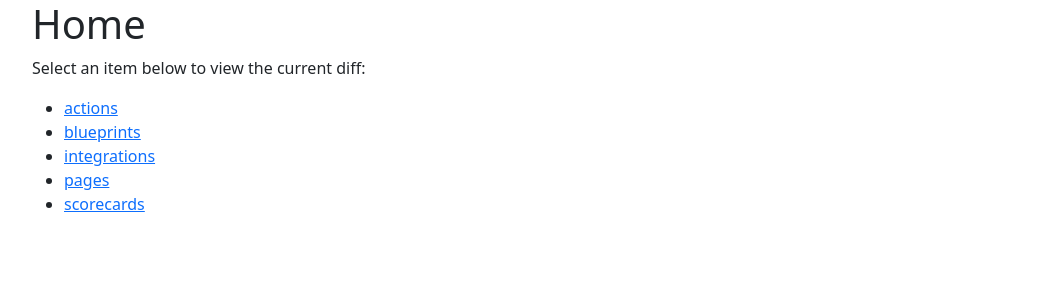
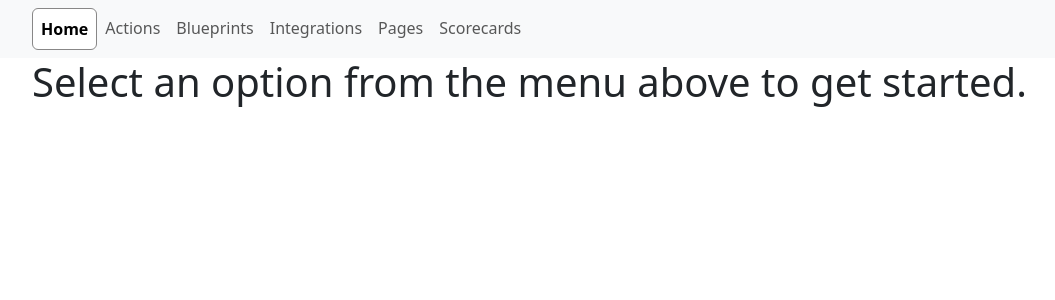
Before and after one commit to reinrl/port_organization_comparison, a React (Vite) app: page / in a window 1280 px wide. Shown: the top 300 px of the page, without its empty margins (50-1105 px from the left). Built offline with nearby package versions, Linux system fonts and the light colour scheme.

Commit message:
Use react-bootstrap navbar for navigation

```diff
--- a/index.html
+++ b/index.html
@@ -11,6 +11,14 @@
       integrity="sha384-SgOJa3DmI69IUzQ2PVdRZhwQ+dy64/BUtbMJw1MZ8t5HZApcHrRKUc4W0kG879m7"
       crossorigin="anonymous"
     />
+    <style>
+      .navbar-nav .nav-link.active {
+        font-weight: bold;
+        background-color: white;
+        border: 1px solid #888787;
+        border-radius: 6px;
+      }
+    </style>
 
     <title>Compare Port Entities</title>
   </head>
--- a/src/App.tsx
+++ b/src/App.tsx
@@ -1,45 +1,78 @@
 import Container from "react-bootstrap/Container";
-import Row from "react-bootstrap/Row";
-import Col from "react-bootstrap/Col";
+import Nav from "react-bootstrap/Nav";
+import Navbar from "react-bootstrap/Navbar";
 import DiffViewerWrapper from "./DiffViewerWrapper";
+import NavBarItem from "./NavBarItem";
 
 export default function App() {
   const urlParams = new URLSearchParams(window.location.search);
   const view = urlParams.get("view");
+  const item = urlParams.get("item");
 
+  let activeKey = "home";
   if (view === "diff") {
-    return <DiffViewerWrapper />;
+    switch (item) {
+      case "actions":
+        activeKey = "actions";
+        break;
+      case "blueprints":
+        activeKey = "blueprints";
+        break;
+      case "integrations":
+        activeKey = "integrations";
+        break;
+      case "pages":
+        activeKey = "pages";
+        break;
+      case "scorecards":
+        activeKey = "scorecards";
+        break;
+      default:
+        activeKey = "home";
+    }
   }
 
   return (
-    <Container>
-      <Row>
-        <Col>
-          <h1>Home</h1>
-        </Col>
-      </Row>
-      <Row>
-        <Col>
-          <p>Select an item below to view the current diff:</p>
-          <ul>
-            <li>
-              <a href="/?view=diff&item=actions">actions</a>
-            </li>
-            <li>
-              <a href="/?view=diff&item=blueprints">blueprints</a>
-            </li>
-            <li>
-              <a href="/?view=diff&item=integrations">integrations</a>
-            </li>
-            <li>
-              <a href="/?view=diff&item=pages">pages</a>
-            </li>
-            <li>
-              <a href="/?view=diff&item=scorecards">scorecards</a>
-            </li>
-          </ul>
-        </Col>
-      </Row>
-    </Container>
+    <>
+      <Navbar expand="lg" className="bg-body-tertiary" sticky="top">
+        <Container>
+          <Nav className="me-auto" activeKey={activeKey}>
+            <NavBarItem eventKey="home" href="/" label="Home" />
+            <NavBarItem
+              eventKey="actions"
+              href="/?view=diff&item=actions"
+              label="Actions"
+            />
+            <NavBarItem
+              eventKey="blueprints"
+              href="/?view=diff&item=blueprints"
+              label="Blueprints"
+            />
+            <NavBarItem
+              eventKey="integrations"
+              href="/?view=diff&item=integrations"
+              label="Integrations"
+            />
+            <NavBarItem
+              eventKey="pages"
+              href="/?view=diff&item=pages"
+              label="Pages"
+            />
+            <NavBarItem
+              eventKey="scorecards"
+              href="/?view=diff&item=scorecards"
+              label="Scorecards"
+            />
+          </Nav>
+        </Container>
+      </Navbar>
+      {view === "diff" ? (
+        <DiffViewerWrapper />
+      ) : (
+        <Container>
+          <h1>Select an option from the menu above to get started.</h1>
+        </Container>
+      )}
+    </>
   );
 }
--- a/src/DiffViewerWrapper.tsx
+++ b/src/DiffViewerWrapper.tsx
@@ -51,15 +51,7 @@ export default function DiffViewerWrapper() {
   };
 
   return (
-    <Container fluid>
-      <Row>
-        <Col>
-          <h1>
-            <a href="/">Home</a> | {item}
-          </h1>
-        </Col>
-      </Row>
-      <Row>
+    <Container fluid>      <Row>
         <Col>
           {!!uniqueTypes.length && (
             <form>
--- /dev/null
+++ b/src/NavBarItem.tsx
@@ -0,0 +1,17 @@
+import Nav from "react-bootstrap/Nav";
+
+interface NavBarItemProps {
+  eventKey: string;
+  href: string;
+  label: string;
+}
+
+export default function NavBarItem({ eventKey, href, label }: Readonly<NavBarItemProps>) {
+  return (
+    <Nav.Item>
+      <Nav.Link eventKey={eventKey} href={href}>
+        {label}
+      </Nav.Link>
+    </Nav.Item>
+  );
+}
```
